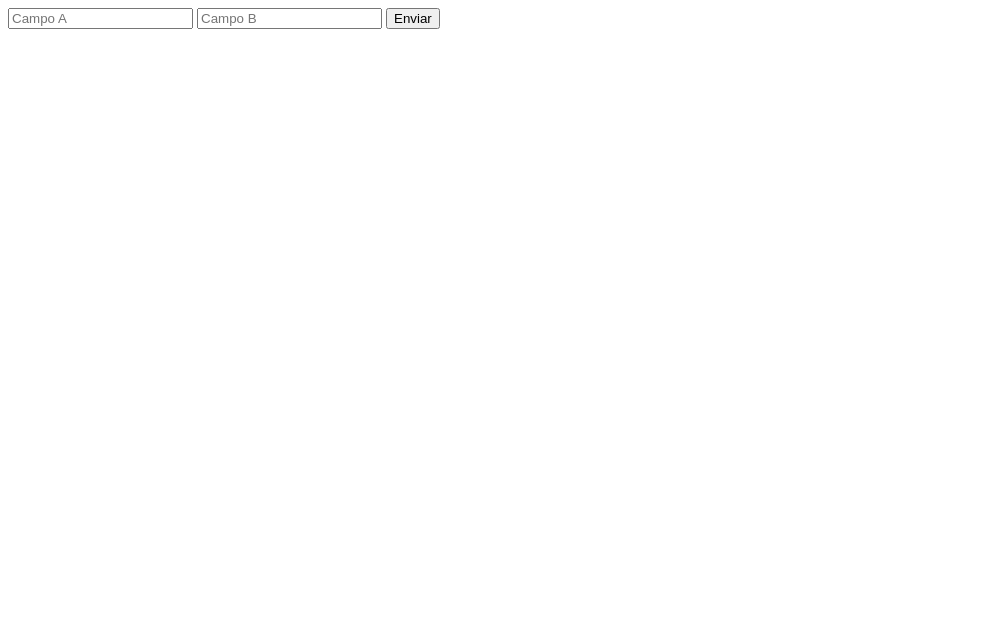
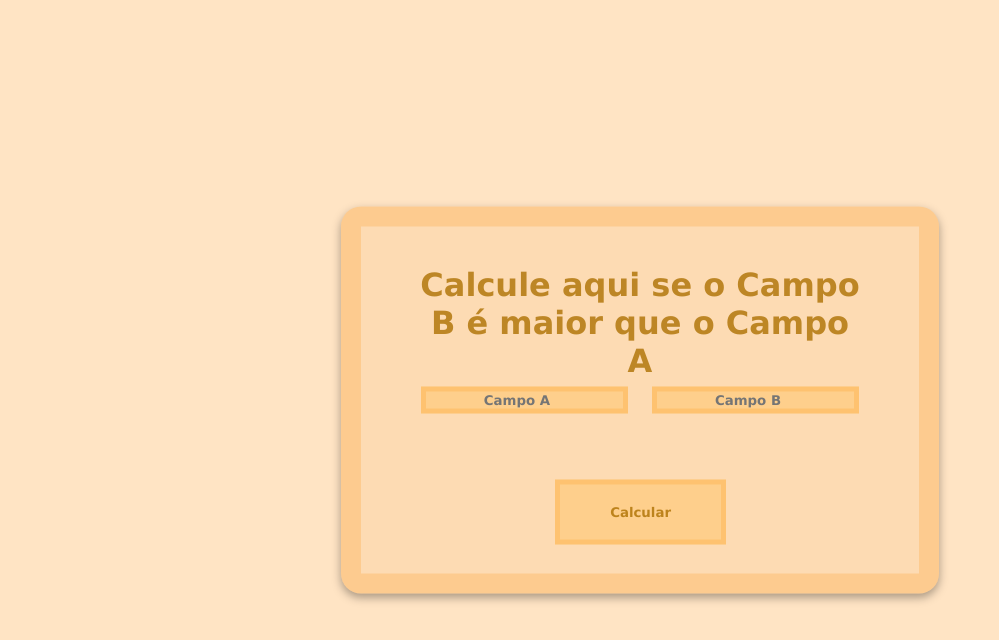
Before and after one commit to JullieCaroline/curso_ebac_frontend, a plain HTML site: page index.html in a window 1280 px wide. Shown: the whole page, without its empty margins (0-999 px from the left). Drawn offline with Linux system fonts and the light colour scheme.

Commit message:
update index.html
adding style to form

```diff
--- a/index.html
+++ b/index.html
@@ -4,13 +4,15 @@
     <meta charset="UTF-8">
     <meta name="viewport" content="width=device-width, initial-scale=1.0">
     <script src="main.js" defer></script>
+    <link rel="stylesheet" href="main.css">
     <title>Formulário</title>
 </head>
 <body>
     <form id="formulario">
+        <h1>Calcule aqui se o Campo B é maior que o Campo A</h1>
         <input class="campoA" type="number" placeholder="Campo A" />
         <input class="campoB" type="number" placeholder="Campo B" />
-        <button onclick="verificar(event)" type="submit">Enviar</button>
+        <button onclick="verificar(event)" type="submit">Calcular</button>
     </form>
 </body>
 </html>
```
